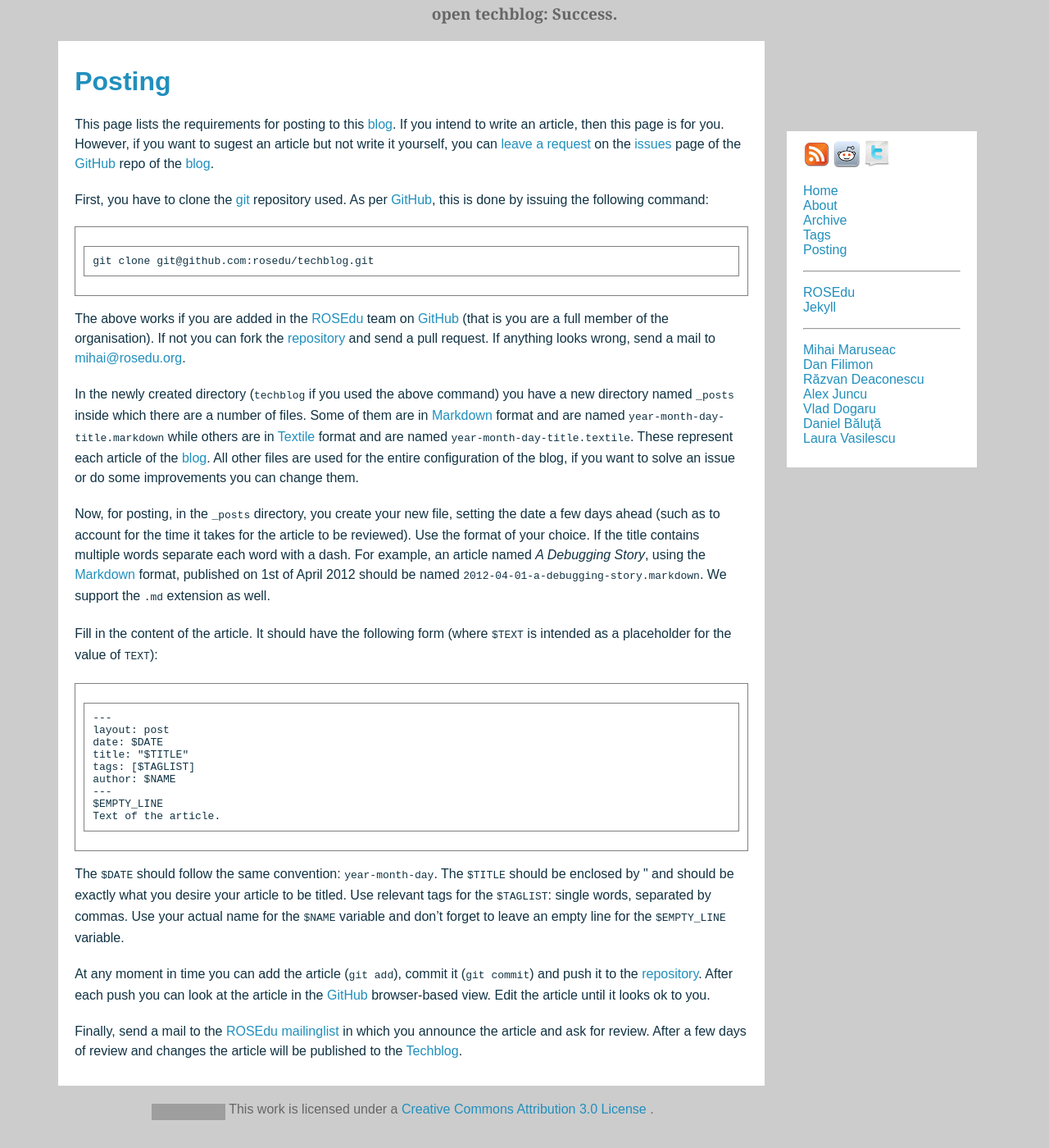
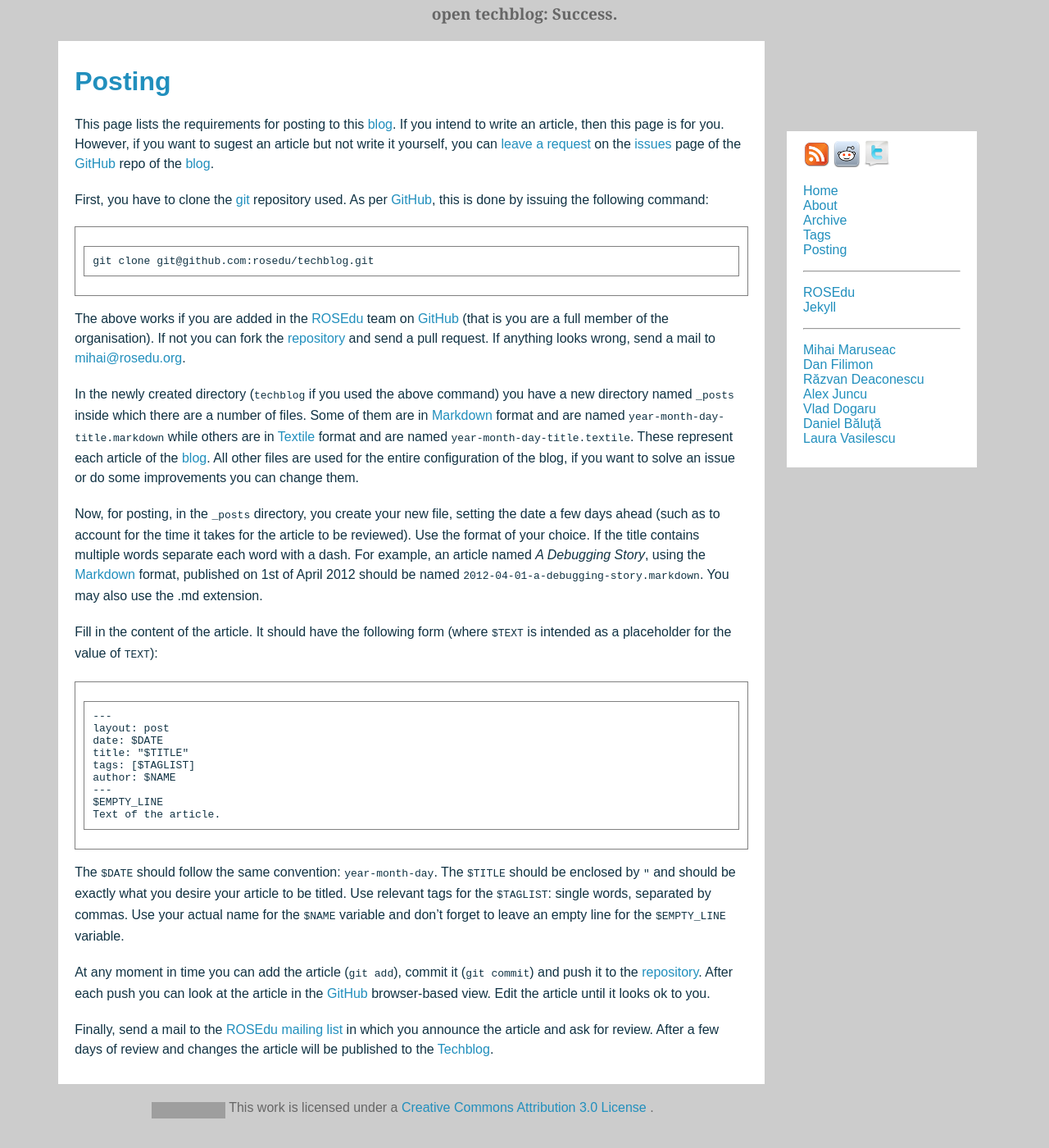
Before and after one commit to rosedu/techblog, a Jekyll site: the page built from posting.markdown, in a window 1280 px wide and 1400 px high, scrolled down 102 px. Shown: the whole window at 82% size. Built offline with Jekyll 4.4.1, drawn with Linux system fonts in a browser that asks for light colours; grey boxes are pictures that could not be loaded.

Commit message:
[posting] Add updates from RD.

```diff
--- a/posting.markdown
+++ b/posting.markdown
@@ -34,8 +34,8 @@ the date a few days ahead (such as to account for the time it takes for the
 article to be reviewed). Use the format of your choice. If the title contains
 multiple words separate each word with a dash. For example, an article named
 _A Debugging Story_, using the [Markdown][] format, published on 1st of April
-2012 should be named `2012-04-01-a-debugging-story.markdown`. We support the
-`.md` extension as well.
+2012 should be named `2012-04-01-a-debugging-story.markdown`. You may also use
+the .md extension.
 
 Fill in the content of the article. It should have the following form (where
 `$TEXT` is intended as a placeholder for the value of `TEXT`):
@@ -51,7 +51,7 @@ Fill in the content of the article. It should have the following form (where
 	Text of the article.
 
 The `$DATE` should follow the same convention: `year-month-day`. The `$TITLE`
-should be enclosed by \" and should be exactly what you desire your article to
+should be enclosed by `"` and should be exactly what you desire your article to
 be titled. Use relevant tags for the `$TAGLIST`: single words, separated by
 commas. Use your actual name for the `$NAME` variable and don't forget to leave
 an empty line for the `$EMPTY_LINE` variable.
@@ -61,7 +61,7 @@ commit`) and push it to the [repository][repo]. After each push you can look
 at the article in the [GitHub][GitHub] browser-based view. Edit the article
 until it looks ok to you.
 
-Finally, send a mail to the [ROSEdu mailinglist][mailinglist] in which you
+Finally, send a mail to the [ROSEdu mailing list][mailinglist] in which you
 announce the article and ask for review. After a few days of review and
 changes the article will be published to the [Techblog][].
 
```
